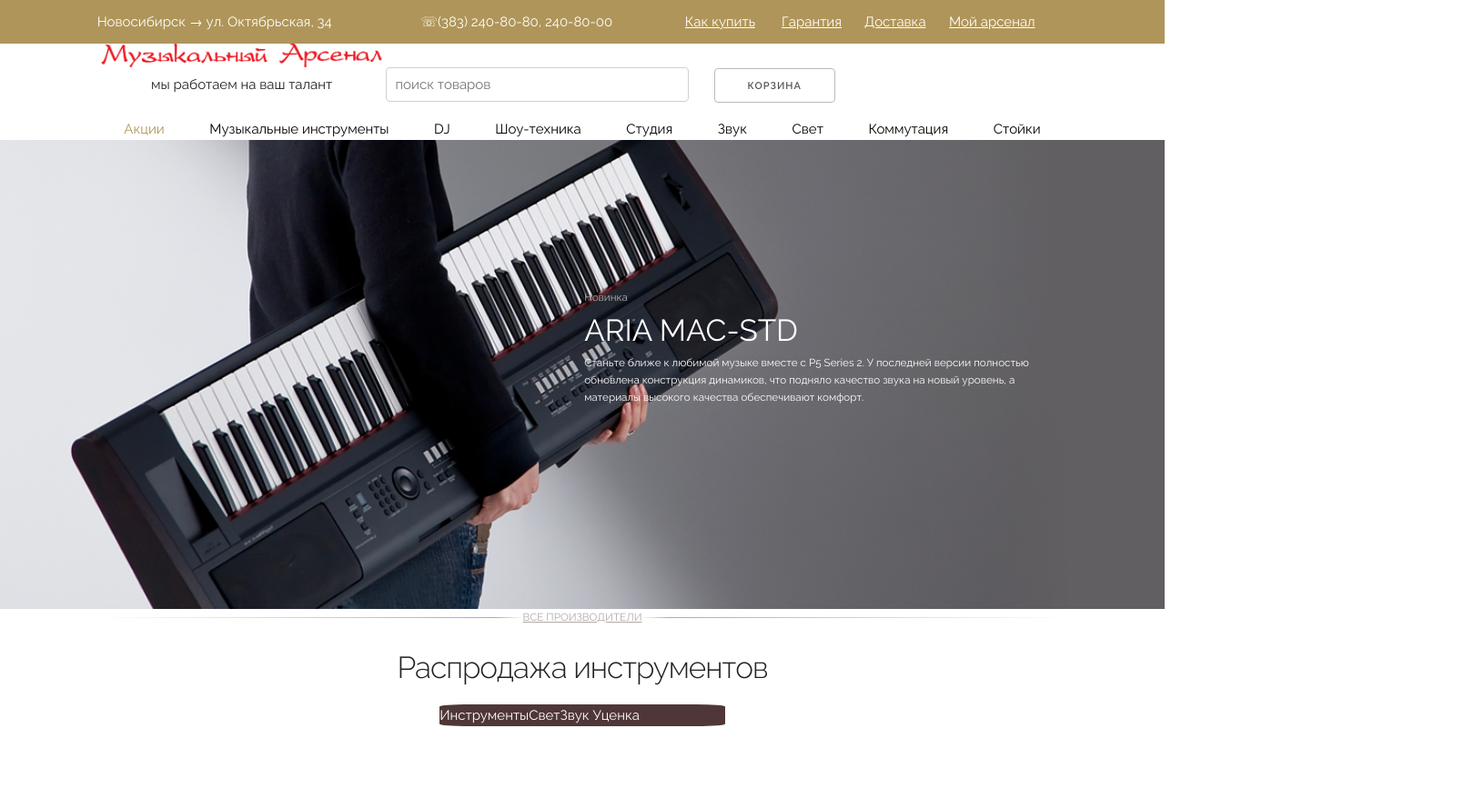
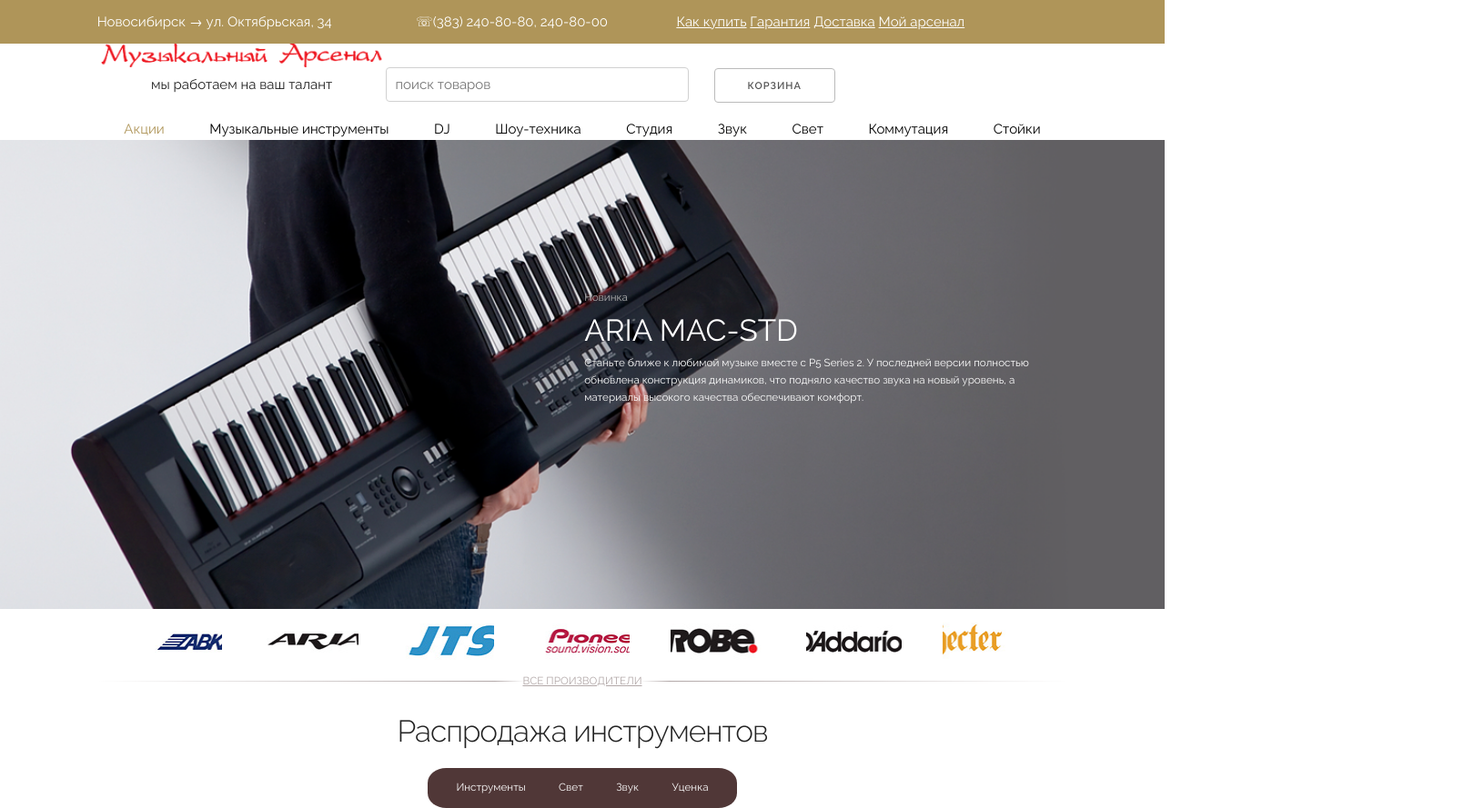
Before and after one commit to ivankasyanov/guitar, a website: page index.html in a window 1280 px wide. Shown: the whole page at 91% size, 1620 px wide, since content can reach past the window. Before the commit the page ends 800 px from the top, so only its background shows below. Drawn offline with Linux system fonts and the light colour scheme.

Commit message:
data20.02.2017

```diff
--- a/css/style.css
+++ b/css/style.css
@@ -24,6 +24,7 @@
 	height:48px;
 	line-height:48px;
 }
+
 .contacts>*{
 	display:table-cell;
 }
@@ -83,29 +84,42 @@
 	margin-bottom:0;
 }
 .partners{
-	width:100%;
+	width:81.6666666667%;
+	margin:0 auto;
 	display:flex;
 	justify-content:space-around;
 	position:relative;
 }
 .partners a{
-
+	display:inline-block;
+	min-width:10%;
+	height:70px;
+	background:url(../images/partners.png) no-repeat;
+	overflow:hidden;
 
 }
-.partners a:nth-child(1) img{
-		position:absolute;
-	clip:rect(280px,140px,auto,auto);
-	width:980px;
+.partners a:nth-child(1){
+	background-position-X:-3.444%;
+	background-size:cover;
 }
-/* .partners a:nth-child(1) img{
-	clip:rect(140px,280px,auto,auto);
+.partners a:nth-child(2){
+	background-position-X:15.5555555556%;
 }
-.partners a:nth-child(2) img{
-	clip:rect(280px,140px,auto,auto);
-} */
-/* .partners a:nth-child(2) img{
-	clip:rect(280px,140px,auto,auto);
-} */
+.partners a:nth-child(3){
+	background-position-X:31.1111111112%;
+}
+.partners a:nth-child(4){
+	background-position-X:46.6666666668%;
+}
+.partners a:nth-child(5){
+	background-position-X:65.2222222224%;
+}
+.partners a:nth-child(6){
+	background-position-X:84.778%;
+}
+.partners a:nth-child(7){
+	background-position-X:104%;
+}
 .partners+p{
 	text-align:center;
 	text-transform:uppercase;
@@ -128,14 +142,23 @@
 	font-size:3.33333333333rem;
 }
 .tooling1{
-	display:table;
+	display:flex;
+	justify-content:space-around;
 	width:24.5%;
 	margin:0 auto;
-	border-radius:10%;
+	border-top-left-radius:6% 37%;
+	border-top-right-radius:6% 37%;
+	border-bottom-left-radius:6% 37%;
+	border-bottom-right-radius:6% 37%;
 	background:#503737;
-
+	padding:1%;
 }
 .tooling1 a{
+	font-size:1.16666666667rem;
 	color:#fff;
 	text-decoration:none;
 }
+.tooling1 a:hover{
+	background:red;
+	display:inline-block;
+}
--- /dev/null
+++ b/css/stylemax900px.css
@@ -0,0 +1,31 @@
+.contacts1{
+	width:30%;
+}
+.contacts>*{
+	margin-top:0;
+	margin-bottom:0;
+	padding-top:0;
+	padding-bottom:0;
+	display:inline;
+}
+.contacts{
+	width:100%;
+	margin:0;
+}
+.contacts p{
+	float:left;
+	margin-right:15%;
+	clear:both;
+}
+.contacts a{
+	width:100%;
+	margin-right:1%;
+}
+.whiteheader button{
+	width:30%;
+}
+nav{
+
+	font-size:1.2rem;
+	font-variant:small-caps;
+}
--- a/index.html
+++ b/index.html
@@ -22,6 +22,7 @@
   <link rel="stylesheet" href="css/normalize.css">
   <link rel="stylesheet" href="css/skeleton.css">
   <link rel="stylesheet" href="css/style.css">
+  <link rel="stylesheet" href="css/stylemax900px.css" media="(max-width:900px)">
 
   <!-- Favicon
   –––––––––––––––––––––––––––––––––––––––––––––––––– -->
@@ -36,12 +37,14 @@
 	<div class="backdrop"> <!-- фон с гитарой -->
 		<div id="contacts">
 			<div class="contacts">
-				<p>Новосибирск &#8594 ул. Октябрьская, 34</p>
-				<p>&#9743;(383) 240-80-80, 240-80-00</p>
+					<p>Новосибирск &#8594 ул. Октябрьская, 34</p>
+					<p>&#9743;(383) 240-80-80, 240-80-00</p>
+				<div class="contacts1">
 					<a href="">Как купить</a>
-					<a href="">Гарантия</a>
-					<a href="">Доставка</a>
-					<a href="">Мой арсенал</a>
+						<a href="">Гарантия</a>
+						<a href="">Доставка</a>
+						<a href="">Мой арсенал</a>
+				</div>
 			</div>
 		</div>
 		<div class="whiteheader">
@@ -72,13 +75,13 @@
 		</div>
 	</div>  <!-- фон с гитарой -->
 	<div class="partners">
-		<a href=""><img src="images/partners.png" alt=""></a>
-		<!-- <a href=""><img src="images/partners.png" alt=""></a>
-		<a href=""><img src="images/partners.png" alt=""></a>
-		<a href=""><img src="images/partners.png" alt=""></a>
-		<a href=""><img src="images/partners.png" alt=""></a>
-		<a href=""><img src="images/partners.png" alt=""></a>
-		<a href=""><img src="images/partners.png" alt=""></a> -->
+		<a href=""></a>
+		<a href=""></a>
+		<a href=""></a>
+		<a href=""></a>
+		<a href=""></a>
+		<a href=""></a>
+		<a href=""></a>
 	</div>
 		<p>все производители</p>
 	<div class="tooling">
@@ -87,7 +90,7 @@
 			<a href="">Инструменты</a>
 			<a href="">Свет</a>
 			<a href="">Звук</a>
-			<a href=""> Уценка</a>
+			<a href="">Уценка</a>
 		</div>
 	</div>
 <!-- End Document
```
